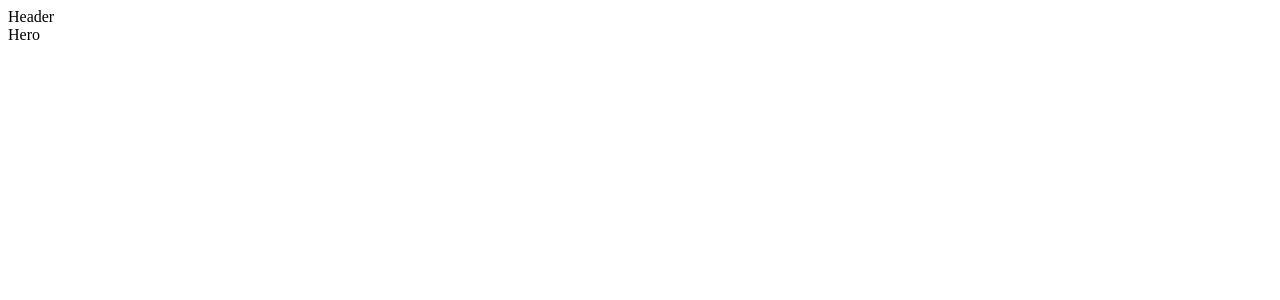
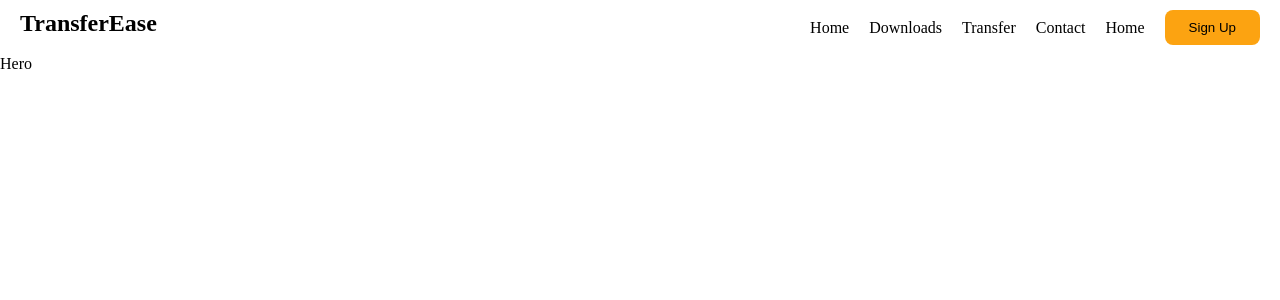
Before and after one commit to naveensanjula975/GovXperience, a React (Create React App) app in the folder transferease-web/: page / in a window 1280 px wide. Shown: the top 300 px of the page. Built offline with nearby package versions, Linux system fonts and the light colour scheme.

Commit message:
edit header component

```diff
--- a/transferease-web/src/App.css
+++ b/transferease-web/src/App.css
@@ -0,0 +1,22 @@
+* {
+    margin: 0;
+    padding: 0;
+    background-color: white;
+    color: black;
+}
+
+button {
+    background-color: #FCA311;
+    padding: 10px 24px;
+    border-radius: 8px;
+    border: none;
+    color: black;
+}
+
+button:hover {
+    background-color: #dd9c33;
+}
+
+a{
+    text-decoration: none;
+}
--- a/transferease-web/src/Components/Header/Header.css
+++ b/transferease-web/src/Components/Header/Header.css
@@ -0,0 +1,15 @@
+.headerContainor {
+    display: flex;
+    justify-content: space-between;
+    margin: 10px 20px;
+}
+
+.menu {
+    list-style: none;
+    display: flex;
+    align-items: center;
+}
+
+li{
+    margin-left: 20px;
+}
--- a/transferease-web/src/Components/Header/Header.jsx
+++ b/transferease-web/src/Components/Header/Header.jsx
@@ -1,9 +1,23 @@
-import React from 'react'
-import './Header.css'
+import React from 'react';
+import './Header.css';
 
 const Header = () => {
   return (
-    <div>Header</div>
+    <div className='headerContainor'>
+      <div className="logo">
+        <h2>TransferEase</h2>
+      </div>
+      <div className="menuContainor">
+        <ul className='menu'>
+          <li><a href="">Home</a></li>
+          <li><a href="">Downloads</a></li>
+          <li><a href="">Transfer</a></li>
+          <li><a href="">Contact</a></li>
+          <li><a href="">Home</a></li>
+          <li><button>Sign Up</button></li>
+        </ul>
+      </div>
+    </div>
   )
 }
 
--- a/transferease-web/src/Components/Hero/Hero.jsx
+++ b/transferease-web/src/Components/Hero/Hero.jsx
@@ -1,5 +1,5 @@
-import React from 'react'
-import './Hero.css'
+import React from 'react';
+import './Hero.css';
 
 const Hero = () => {
   return (
```
